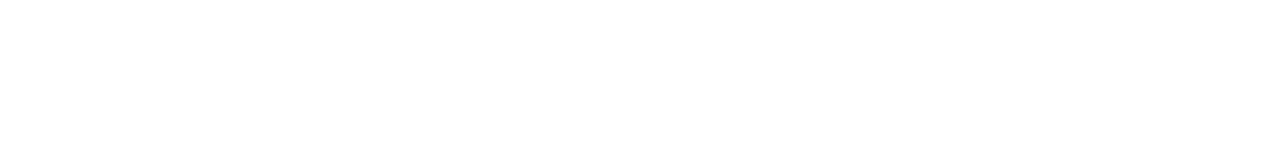
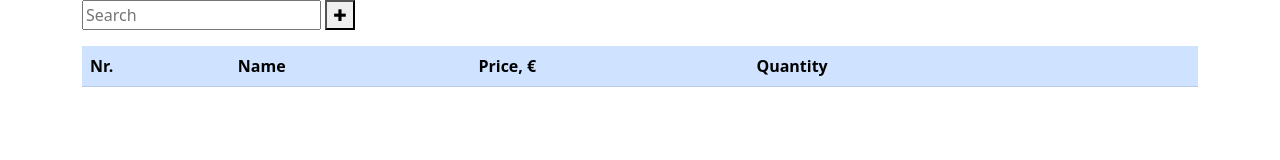
Before and after one commit to AKV85/bootstrap5-js, a plain HTML site: page index.html in a window 1280 px wide. Drawn offline with Linux system fonts and the light colour scheme.

Commit message:
first step

```diff
--- a/index.html
+++ b/index.html
@@ -10,6 +10,39 @@
     <title>Eshop</title>
 </head>
 <body>
+
+<div class="container">
+    <div class="row">
+        <div class="col-xs-12 col-xxl-5">
+<div class="goods_box" id="goods">
+    <div class="menu">
+        <input type="text" placeholder="Search" class="search">
+        <button class="add btn-success" data-bs-toggle="modal" data-bs-target="#exampleModal">
+            &#10010;
+        </button>
+    </div>
+    <div class="table-responsive">
+        <table class="goods table mt-3" id="table1">
+        <thead>
+            <tr class="table-primary align-middle">
+                <th>Nr.</th>
+                <th>Name</th>
+                <th>Price, &#8364;</th>
+                <th>Quantity</th>
+                <th></th>
+                <th></th>
+            </tr>
+        </thead>
+        </table>
+    </div>
+</div>
+        </div>
+        <div class="col-xs-12 col-xxl-7">
+
+        </div>
+    </div>
+</div>
+
     <script src="js/bootstrap.bundle.min.js"></script>
     <script src="js/sweetalert2.all.min.js"></script>
     <script src="js/list.min.js"></script>
```
